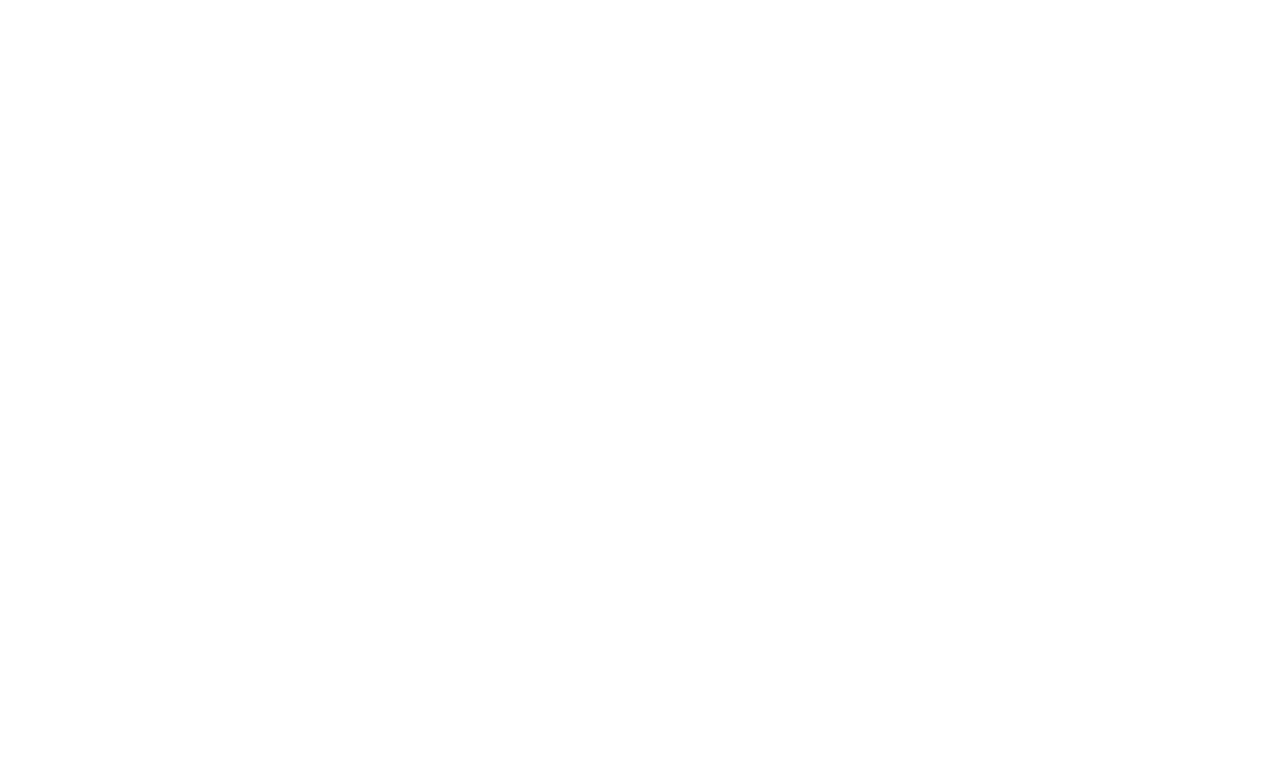
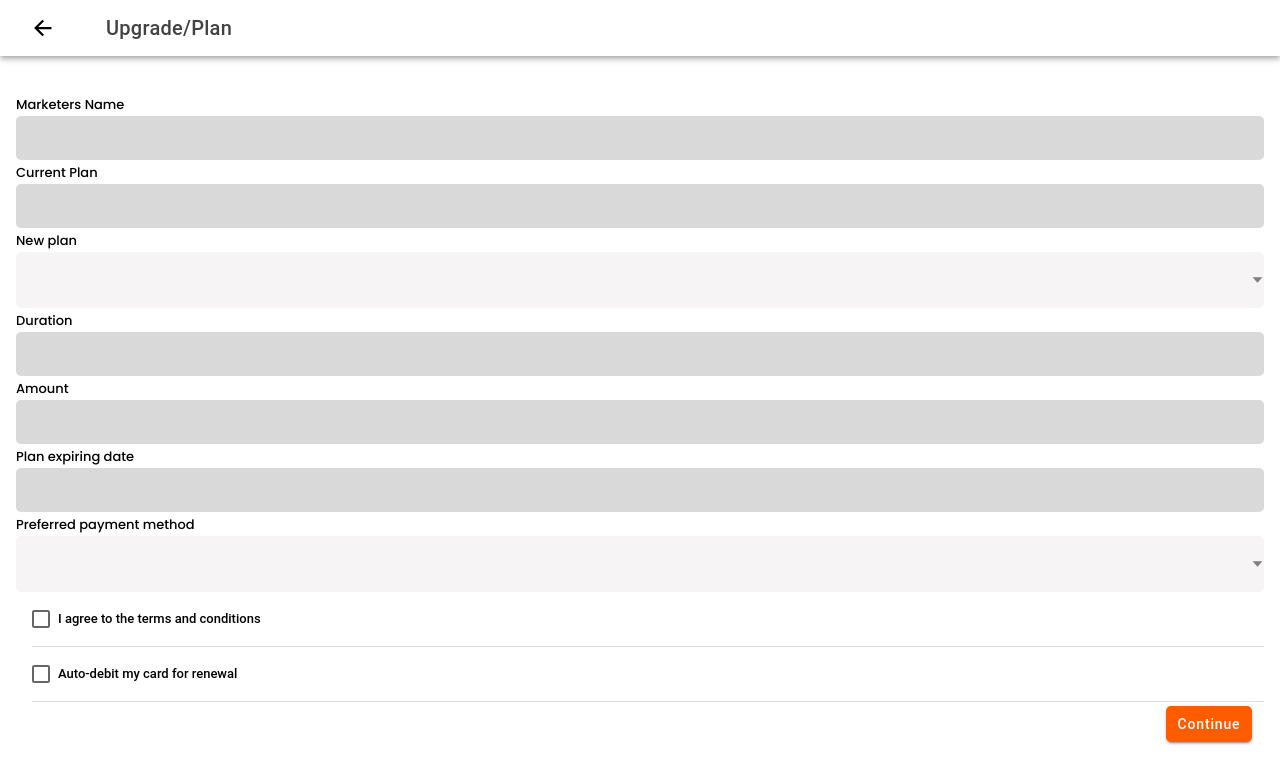
Before and after one commit to Bluecore-Digital-Solutions/PipelineApp, a React (Create React App) app: page /upgrade/1 in a window 1280 px wide. Shown: the top 784 px of the page. Built offline with nearby package versions, Linux system fonts and the light colour scheme.

Commit message:
api implementation

```diff
--- a/package.json
+++ b/package.json
@@ -19,7 +19,8 @@
     "lodash": "^4.17.21",
     "react": "^18.2.0",
     "react-dom": "^18.2.0",
-    "react-router": "^5.2.0",
+    "react-hook-form": "^7.51.2",
+    "react-router": "^5.3.4",
     "react-router-dom": "^5.2.0",
     "react-scripts": "^5.0.0",
     "tailwindcss": "^3.4.1",
--- a/src/App.tsx
+++ b/src/App.tsx
@@ -1,5 +1,5 @@
-import React from 'react';
-import { Redirect, Route } from 'react-router-dom';
+import React from "react";
+import { Redirect, Route } from "react-router-dom";
 import {
   IonApp,
   IonRouterOutlet,
@@ -19,12 +19,12 @@
   IonRouterLink,
   IonButtons,
   IonMenuButton,
-} from '@ionic/react';
-import { IonReactRouter } from '@ionic/react-router';
-import { home, information, logIn } from 'ionicons/icons'; // Import Ionicons icons
-import Home from './pages/Home';
-import About from './pages/About';
-import Login from './pages/Login';
+} from "@ionic/react";
+import { IonReactRouter } from "@ionic/react-router";
+import { home, information, logIn } from "ionicons/icons"; // Import Ionicons icons
+import Home from "./pages/Home";
+import About from "./pages/About";
+import Login from "./pages/Login";
 // import ClientList from './pages/clients/ClientList';
 // import React from "react";
 // import { Redirect, Route } from "react-router-dom";
@@ -55,43 +55,43 @@
 // import Login from "./pages/Login";
 
 /* Core CSS required for Ionic components to work properly */
-import '@ionic/react/css/core.css';
+import "@ionic/react/css/core.css";
 
 /* Basic CSS for apps built with Ionic */
-import '@ionic/react/css/normalize.css';
-import '@ionic/react/css/structure.css';
-import '@ionic/react/css/typography.css';
+import "@ionic/react/css/normalize.css";
+import "@ionic/react/css/structure.css";
+import "@ionic/react/css/typography.css";
 
 /* Optional CSS utils that can be commented out */
-import '@ionic/react/css/padding.css';
-import '@ionic/react/css/float-elements.css';
-import '@ionic/react/css/text-alignment.css';
-import '@ionic/react/css/text-transformation.css';
-import '@ionic/react/css/flex-utils.css';
-import '@ionic/react/css/display.css';
+import "@ionic/react/css/padding.css";
+import "@ionic/react/css/float-elements.css";
+import "@ionic/react/css/text-alignment.css";
+import "@ionic/react/css/text-transformation.css";
+import "@ionic/react/css/flex-utils.css";
+import "@ionic/react/css/display.css";
 
 // clients section
-import ClientsListPage from './pages/Clients/clientlist/ClientsList';
-import NewClientsPage from './pages/Clients/newClient/NewClients';
-import ClientDetailPage from './pages/Clients/clientDetail/ClientDetailPage';
-import AttatchClientsPage from './pages/Clients/attatchClient/AttatchClient';
+import ClientsListPage from "./pages/Clients/clientlist/ClientsList";
+import NewClientsPage from "./pages/Clients/newClient/NewClients";
+import ClientDetailPage from "./pages/Clients/clientDetail/ClientDetailPage";
+import AttatchClientsPage from "./pages/Clients/attatchClient/AttatchClient";
 // import ClientList from './components/clients/clientList/ClientList';
 
 // subcription section
-import Subscription from './pages/Subcription/Subcription';
-import Success from './pages/Subcription/Success';
-import UpgradePlan from './pages/Subcription/UpgradePlan';
+import Subscription from "./pages/Subcription/Subcription";
+import Success from "./pages/Subcription/Success";
+import UpgradePlan from "./pages/Subcription/UpgradePlan";
 
 /* Theme variables */
 
-import './theme/variables.css';
+import "./theme/variables.css";
 // import NewClient from './pages/clients/NewClient';
 // import NewClient from './pages/clients/NewClient';
 // import clientAddedSuccess from './pages/clients/clientAddedSuccess';
 // import ClientProfile from './pages/clients/ClientProfile';
 // import AttachClient from './pages/clients/AttachClient';
 // import ClientAtteched from './pages/clients/ClientAttached';
-import './theme/variables.css';
+import "./theme/variables.css";
 
 setupIonicReact();
 
@@ -142,20 +142,20 @@
           </IonList>
         </IonContent>
       </IonMenu> */}
-      <IonRouterOutlet id='main-content'>
+      <IonRouterOutlet id="main-content">
         {/* <Route path='/clientattached' exact component={ClientAtteched} />
         <Route path='/attachclient' exact component={AttachClient} />
         <Route path='/clientprofile' exact component={ClientProfile} />
         <Route path='/clientadded' exact component={clientAddedSuccess} />
         <Route path='/newclient' exact component={NewClient} />
         <Route path='/clients' exact component={ClientList} /> */}
-        <Route path='/home' component={Home} exact />
-        <Route path='/about' component={About} exact />
-        <Route path='/login' component={Login} exact />
-        <Route path='/subcription' component={Subscription} exact />
-        <Route path='/success' component={Success} exact />
-        <Route path='/upgrade' component={UpgradePlan} exact />
-        <Route exact path='/' render={() => <Redirect to='/home' />} />
+        <Route path="/home" component={Home} exact />
+        <Route path="/about" component={About} exact />
+        <Route path="/login" component={Login} exact />
+        <Route path="/subcription" component={Subscription} exact />
+        <Route path="/success" component={Success} exact />
+        <Route path="/upgrade/:id" component={UpgradePlan} exact />
+        <Route exact path="/" render={() => <Redirect to="/home" />} />
       </IonRouterOutlet>
 
       {/* <IonRouterOutlet>
--- a/src/pages/Subcription/UpgradePlan.css
+++ b/src/pages/Subcription/UpgradePlan.css
@@ -1,9 +1,29 @@
+@import url("https://fonts.googleapis.com/css2?family=Poppins:ital,wght@0,100;0,200;0,300;0,400;0,500;0,600;0,700;0,800;0,900;1,100;1,200;1,300;1,400;1,500;1,600;1,700;1,800;1,900&display=swap");
+
 .item {
-  margin-bottom: 30px;
+  border-top: none;
+  border: none;
 }
 
 .custom-input {
-  --border-radius: 15px;
+  border-radius: 5px;
+  height: 35px;
+  font-size: 20px;
+  font-weight: 500;
+  background: #d9d9d9;
+  padding-left: 30px;
+  font-family: "Poppins";
+  outline: none;
+}
+.custom-drop {
+  border-radius: 5px;
+  height: 35px;
+  font-size: 20px;
+  font-weight: 500;
+  background: #f6f4f4;
+  padding-left: 30px;
+  font-family: "Poppins";
+  outline: none;
 }
 
 .c-button {
@@ -12,7 +32,29 @@
   margin-right: 10px;
 }
 
-.custom-btn {
+ion-button {
   --background: #ff5c00;
+  --background-hover: #ff5c00;
   text-transform: capitalize;
+  height: 24px;
+  width: 86px;
+  --border-radius: 5px;
 }
+
+ion-item {
+  background: none;
+  border: none;
+}
+
+/* .custom-btn:hover {
+  background: #ff5c00;
+}
+.custom-btn:focus {
+  --background: #ff5c00;
+} */
+
+.item-label {
+  font-size: 13px;
+  font-weight: 500;
+  font-family: "Poppins";
+}
--- a/src/pages/Subcription/UpgradePlan.tsx
+++ b/src/pages/Subcription/UpgradePlan.tsx
@@ -9,99 +9,207 @@
   IonLabel,
   IonList,
   IonPage,
+  IonSelect,
+  IonSelectOption,
   IonTitle,
   IonToolbar,
-} from '@ionic/react';
-import React from 'react';
-import './UpgradePlan.css';
+} from "@ionic/react";
+import React, { useEffect, useState } from "react";
+import { useForm } from "react-hook-form";
+import "./UpgradePlan.css";
+import { useParams, useHistory } from "react-router";
 
 const UpgradePlan: React.FC = () => {
+  const { id } = useParams<any>();
+  const [form, setForm] = useState({});
+  const [sub, setSub] = useState([]);
+  const [err, setErr] = useState("");
+  const [success, setSuccess] = useState(false);
+  const history = useHistory();
+
+  // const { handleSubmit, register } = useForm({
+  //   defaultValues: {
+  //     market: "",
+  //     currentplan: "",
+  //     newplan: "",
+  //     duration: "",
+  //     amount: "",
+  //     plan: "",
+  //     planex: "",
+  //     method: "",
+  //     agree: "",
+  //     auto: "",
+  //   },
+  // });
+  const handleChange = (e: any) => {
+    setForm({
+      ...form,
+      [e.target.name]: e.target.value,
+    });
+  };
+
+  const onSubmit = async (e: any) => {
+    e.preventDefault();
+    try {
+      const response = await fetch(
+        `https://app.pipeline.ng/api/Subscription/Update/${id}`,
+        {
+          method: "PUT",
+          headers: { "Content Type": "application/json" },
+          body: JSON.stringify(form),
+        }
+      );
+      if (response.ok) {
+        const json = await response.json();
+        setSub(json);
+        setSuccess(true);
+        console.log("Success"), history.push("/success");
+      }
+    } catch (error) {
+      console.log(error, "fail");
+      setErr("Something went wrong");
+      setSuccess(false);
+      history.push("/success");
+    }
+  };
+
   return (
     <IonPage>
       <IonHeader>
         <IonToolbar>
-          <IonButton className='button-1' slot='start'>
+          <IonButton className="button-1" slot="start">
             <IonBackButton
-              className='back'
-              defaultHref='/subcription'
+              className="back"
+              defaultHref="/subcription"
             ></IonBackButton>
           </IonButton>
           <IonTitle>Upgrade/Plan</IonTitle>
         </IonToolbar>
       </IonHeader>
-      <IonContent className='ion-padding'>
-        <form>
-          <IonList style={{ paddingTop: '20px', paddingBottom: '20px' }}>
-            <IonItem className='item'>
-              <label htmlFor=''>Marketers Name</label>
-              <IonInput type='text' fill='outline' disabled></IonInput>
-            </IonItem>
-            <IonItem className='item'>
-              <label>Current Plan</label>
+      <IonContent className="ion-padding" fullscreen>
+        <IonList style={{ paddingTop: "20px", paddingBottom: "20px" }}>
+          <form onSubmit={onSubmit}>
+            <label htmlFor="market" className="item-label">
+              Marketers Name
+            </label>
             <IonInput
-                className='custom-input'
-                type='text'
-                fill='outline'
-                disabled
+              id="market"
+              class="custom-input"
+              type="text"
+              name="market"
+              onChange={handleChange}
+            ></IonInput>
+
+            <label htmlFor="current" className="item-label">
+              Current Plan
+            </label>
+            <IonInput
+              id="current"
+              class="custom-input"
+              type="text"
+              name="currentplan"
+              onChange={handleChange}
+
+              // ref={register}
             />
-            </IonItem>
-            <IonItem>
-              <label>New plan</label>
-              <IonInput className='custom-input' type='text' fill='outline' />
-            </IonItem>
-            <IonItem className='item'>
-              <label htmlFor=''>Duration</label>
+
+            <label htmlFor="new" className="item-label">
+              New plan
+            </label>
+            <IonSelect
+              id="new"
+              name="newplan"
+              aria-label="plans"
+              labelPlacement="floating"
+              class="custom-drop"
+              interface="popover"
+              onChange={handleChange}
+
+              // ref={register}
+            >
+              <IonSelectOption value={"Platinium"}> Platinum</IonSelectOption>
+              <IonSelectOption value={"Gold"}>Gold</IonSelectOption>
+              <IonSelectOption value={"Silver"}>Silver</IonSelectOption>
+              <IonSelectOption value={"Sappire"}>Sapphire</IonSelectOption>
+            </IonSelect>
+
+            <label htmlFor="duration" className="item-label">
+              Duration
+            </label>
             <IonInput
-                className='custom-input'
-                type='text'
-                fill='outline'
-                disabled
+              id="duration"
+              class=" custom-input"
+              type="text"
+              name="durtion"
+              onChange={handleChange}
+
+              // ref={register}
             />
-            </IonItem>
-            <IonItem className='item'>
-              <label>Amount</label>
+
+            <label htmlFor="amount" className="item-label">
+              Amount
+            </label>
             <IonInput
-                className='custom-input'
-                type='text'
-                fill='outline'
-                disabled
+              class="custom-input"
+              type="text"
+              name="amount"
+              id="amount"
+              onChange={handleChange}
+
+              // ref={register}
             />
-            </IonItem>
-            <IonItem className='item'>
-              <label htmlFor=''>Plan expiring date</label>
+
+            <label htmlFor="planex" className="item-label">
+              Plan expiring date
+            </label>
             <IonInput
-                className='custom-input'
-                type='text'
-                fill='outline'
-                disabled
+              class="custom-input"
+              type="text"
+              name="plan"
+              id="planex"
+              onChange={handleChange}
+
+              // ref={register}
             />
-            </IonItem>
-            <IonItem className='item'>
-              <label htmlFor=''>Preferred payment method</label>
-              <IonInput
-                className='custom-input'
-                type='text'
-                fill='outline'
-                disabled
-              />
-            </IonItem>
-            <IonItem className='item'>
-              <IonCheckbox />
-              <IonLabel style={{ marginLeft: '8px' }}>
+
+            <label htmlFor="method" className="item-label">
+              Preferred payment method
+            </label>
+            <IonSelect
+              aria-label="method"
+              id="method"
+              name="method"
+              labelPlacement="floating"
+              interface="popover"
+              class="custom-drop"
+              onChange={handleChange}
+
+              // ref={register}
+            >
+              <IonSelectOption value={"E-wallet"}> E-wallet</IonSelectOption>
+              <IonSelectOption value={"Gold"}>Gold</IonSelectOption>
+              <IonSelectOption value={"Silver"}>Silver</IonSelectOption>
+              <IonSelectOption value={"Sappire"}>Sapphire</IonSelectOption>
+            </IonSelect>
+
+            <IonItem className="item">
+              <IonCheckbox name="agree" onChange={handleChange} />
+              <IonLabel className="item-label" style={{ marginLeft: "8px" }}>
                 I agree to the terms and conditions
               </IonLabel>
             </IonItem>
-            <IonItem className='item'>
-              <IonCheckbox />
-              <IonLabel style={{ marginLeft: '8px' }}>
+            <IonItem className="item">
+              <IonCheckbox name="auto" onChange={handleChange} />
+              <IonLabel className="item-label" style={{ marginLeft: "8px" }}>
                 Auto-debit my card for renewal
               </IonLabel>
             </IonItem>
-            <div className='c-button'>
-              <IonButton className='custom-btn'>Continue</IonButton>
+
+            <div className="c-button">
+              <IonButton type="submit">Continue</IonButton>
             </div>
+          </form>
         </IonList>
-        </form>
       </IonContent>
     </IonPage>
   );
```
Also changed, not shown: src/pages/Subcription/Subcription.css (+50 -11 lines), src/pages/Subcription/Subcription.tsx (+26 -26 lines), src/pages/Subcription/Success.tsx (+6 -9 lines), 1 other file (tests, documents, lock files or other folders). Lines whose indentation alone changed are shown as unchanged.
